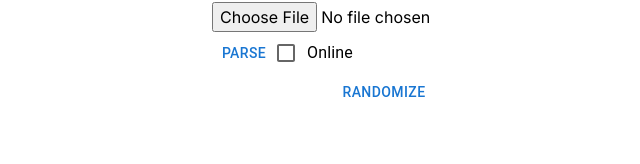
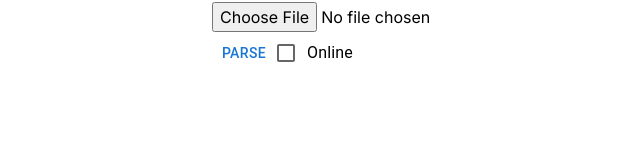
Before and after one commit to ttn729/nhum-education-project, a Next.js app: page / in a window 1280 px wide. Shown: the part 118-282 px from the top of the page, without its empty margins (256-896 px from the left). Built offline with nearby package versions, Linux system fonts and the light colour scheme.

Commit message:
Only show random button when there is data

```diff
--- a/pages/index.js
+++ b/pages/index.js
@@ -72,7 +72,7 @@ export default function Home() {
         onSliderChange={handleSliderChange}
       />
 
-      <Button onClick={onClickRandom}>Randomize</Button>
+      {data.length > 0 && <Button onClick={onClickRandom}>Randomize</Button>}
 
       {randomize ? (
         onlineMode ? (
```
